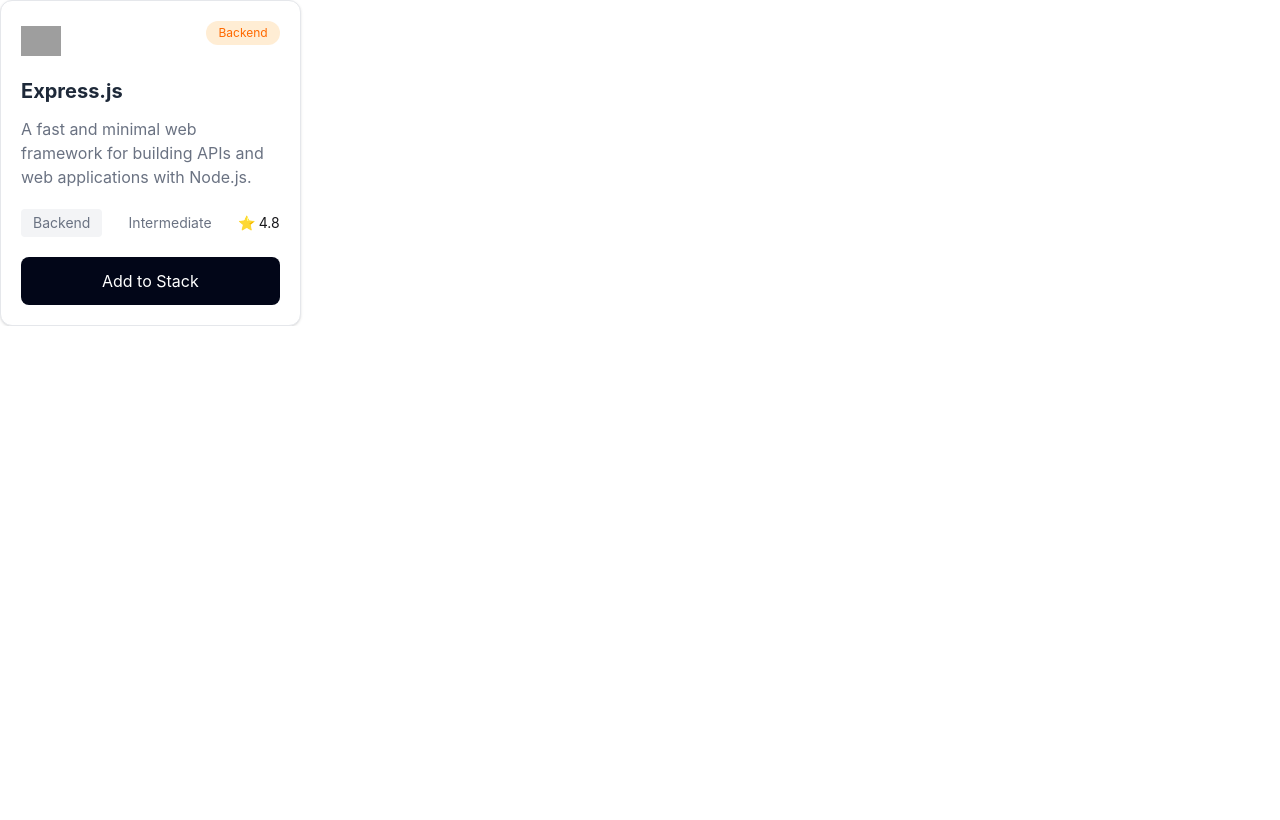
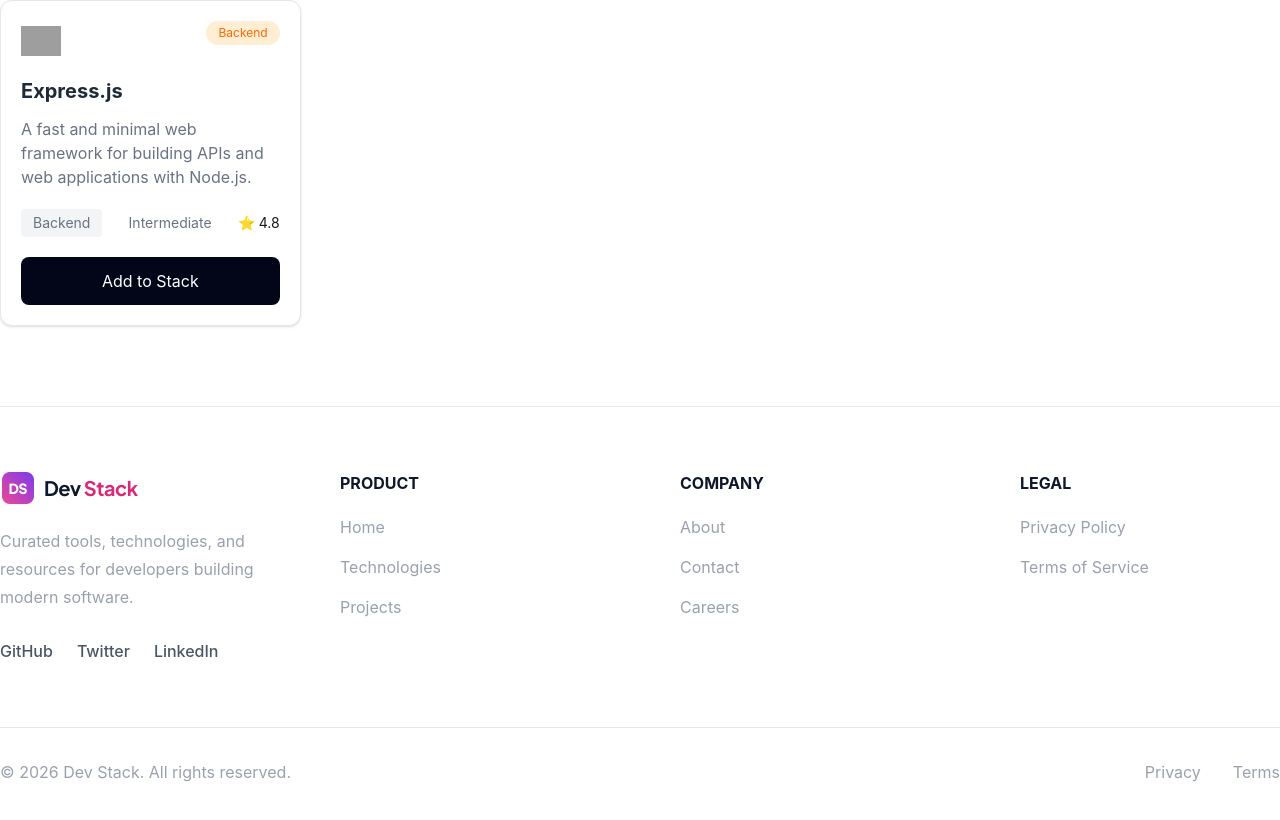
Before and after one commit to rana-32/DevStack, a React (Vite) app: page / in a window 1280 px wide. Shown: the part 2188-3008 px from the top of the page. Before the commit the page ends 2514 px from the top, so only its background shows below. Built offline with nearby package versions, Linux system fonts and the light colour scheme; grey boxes are pictures that could not be loaded.

Commit message:
nine commit

```diff
--- a/src/App.tsx
+++ b/src/App.tsx
@@ -5,6 +5,7 @@
 import Nav from "./Nav";
 import YourStack from "./component/YourStack";
 import type { TechType } from "./Type";
+import Footer from "./Footer";
 
 const getTech = async (): Promise<TechType[]> => {
   const res = await fetch("/data.json");
@@ -74,6 +75,7 @@
           </div>
         </div>
       </div>
+      <Footer></Footer>
 
     </>
   );
--- /dev/null
+++ b/src/Footer.tsx
@@ -0,0 +1,78 @@
+import React from 'react';
+import logoi from "./assets/logo-text.png"
+const Footer = () => {
+   return (
+    <footer className="border-t border-gray-200 mt-20">
+      <div className="max-w-7xl mx-auto pt-16 pb-10">
+
+        <div className="grid grid-cols-4 gap-20 pb-16">
+
+          <div>
+
+            <img src={logoi} alt="" />
+
+            <p className="text-gray-400 mt-5 leading-7">
+              Curated tools, technologies, and resources for developers building
+              modern software.
+            </p>
+
+            <div className="flex gap-6 mt-7 font-medium text-gray-600">
+              <a href="#">GitHub</a>
+              <a href="#">Twitter</a>
+              <a href="#">LinkedIn</a>
+            </div>
+          </div>
+
+          <div>
+            <h3 className="font-bold text-slate-900 mb-5">
+              PRODUCT
+            </h3>
+
+            <div className="flex flex-col gap-4 text-gray-400">
+              <a href="#">Home</a>
+              <a href="#">Technologies</a>
+              <a href="#">Projects</a>
+            </div>
+          </div>
+
+          <div>
+            <h3 className="font-bold text-slate-900 mb-5">
+              COMPANY
+            </h3>
+
+            <div className="flex flex-col gap-4 text-gray-400">
+              <a href="#">About</a>
+              <a href="#">Contact</a>
+              <a href="#">Careers</a>
+            </div>
+          </div>
+
+          <div>
+            <h3 className="font-bold text-slate-900 mb-5">
+              LEGAL
+            </h3>
+
+            <div className="flex flex-col gap-4 text-gray-400">
+              <a href="#">Privacy Policy</a>
+              <a href="#">Terms of Service</a>
+            </div>
+          </div>
+
+        </div>
+
+        <div className="border-t border-gray-200 pt-8 flex justify-between text-gray-400">
+          <p>© 2026 Dev Stack. All rights reserved.</p>
+
+          <div className="flex gap-8">
+            <a href="#">Privacy</a>
+            <a href="#">Terms</a>
+          </div>
+        </div>
+
+      </div>
+    </footer>
+  );
+
+};
+
+export default Footer;
```
